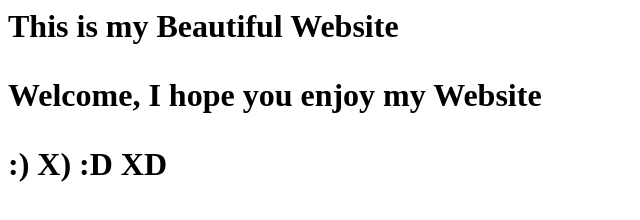
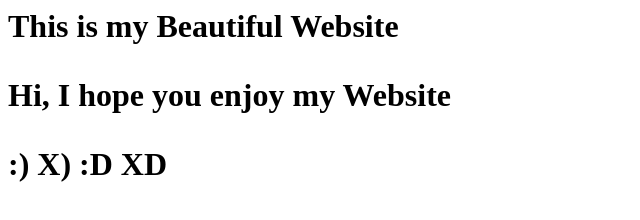
Before and after one commit to Pooja-Pariya/awesome-repos, a plain HTML site: page index.html in a window 1280 px wide. Shown: the whole page, without its empty margins (0-640 px from the left). Drawn offline with Linux system fonts and the light colour scheme.

Commit message:
changed Welcome to Hi

```diff
--- a/index.html
+++ b/index.html
@@ -1,6 +1,6 @@
 <html>
 <title>This is my Website</title>
 <h1>This is my Beautiful Website</html>
-<p>Welcome, I hope you enjoy my Website</p>
+<p>Hi, I hope you enjoy my Website</p>
 <p> :) X) :D XD </p>
 </html>
```
